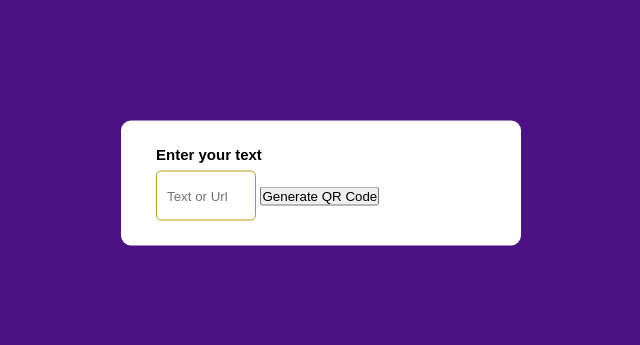
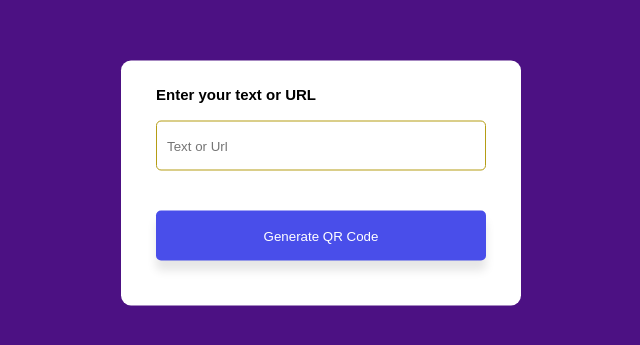
Before and after one commit to jerichobetton/qrcodegenerator, a plain HTML site: page index.html in a window 1280 px wide. Shown: the part 217-562 px from the top of the page, without its empty margins (319-959 px from the left). Drawn offline with Linux system fonts and the light colour scheme.

Commit message:
spelling fixes and added img box and onclick functions

```diff
--- a/index.html
+++ b/index.html
@@ -2,14 +2,30 @@
 <head>
   <meta charset="UTF-8">
   <meta name="viewport" content="width=device-width, initial-scale=1.0">
-  <title>QR Code Generator Using HTML CSS and Javascrip</title>
+  <title>QR Code Generator Using HTML CSS and JavaScript</title>
   <link rel="stylesheet" href="qrcode.css">
 </head>
 <body>
   <div class="container">
-    <p>Enter your text</p>
-    <input type="text" placeholder="Text or Url">
-    <button> Generate QR Code</button>
+    <p>Enter your text or URL</p>
+    <input type="text" placeholder="Text or Url" id="qrText">
+
+
+    <div id="imgBox">
+      <img src="" id="qrImage">
+    </div>
+    <button onclick="generateQR()"> Generate QR Code</button>
   </div>
+
+  <script>
+
+    let imgBox = document.getElementById("imgBox");
+    let qrImage = document.getElementById("qrImage");
+    let qrText = document.getElementById("qrText");
+    function generateQR(){
+      qrImage.src = "https://api.qrserver.com/v1/create-qr-code/?size=150x150&data=" + qrText.value;
+
+    }
+  </script>
 </body>
 </html>
--- a/qrcode.css
+++ b/qrcode.css
@@ -27,11 +27,26 @@ body {
 }
 
 .container input{
-  width: 100px;
+  width: 100%;
   height: 50px;
   border: 1px solid #b59d15;
   outline: 0;
   padding: 10px;
-  margin: 10x 0 20px;
+  margin: 10px 0 20px;
   border-radius: 5px;
 }
+
+.container button{
+  width: 100%;
+  height: 50px;
+  background: #494eea;
+  color: #fff;
+  border: 0;
+  outline: 0;
+  border-radius: 5px;
+  box-shadow: 0 10px 10px rgba(0, 0, 0, 0.1);
+  cursor: pointer;
+  margin: 20px 0;
+  font-weight: 500;
+
+}
```
